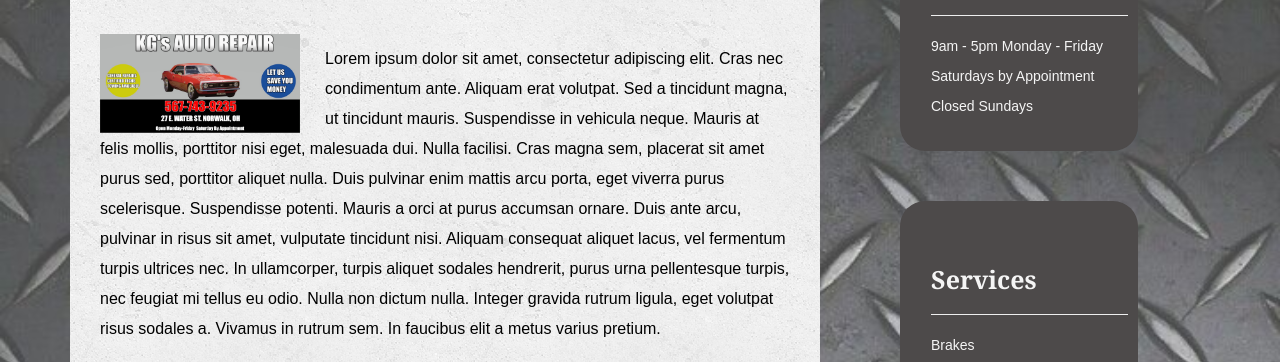
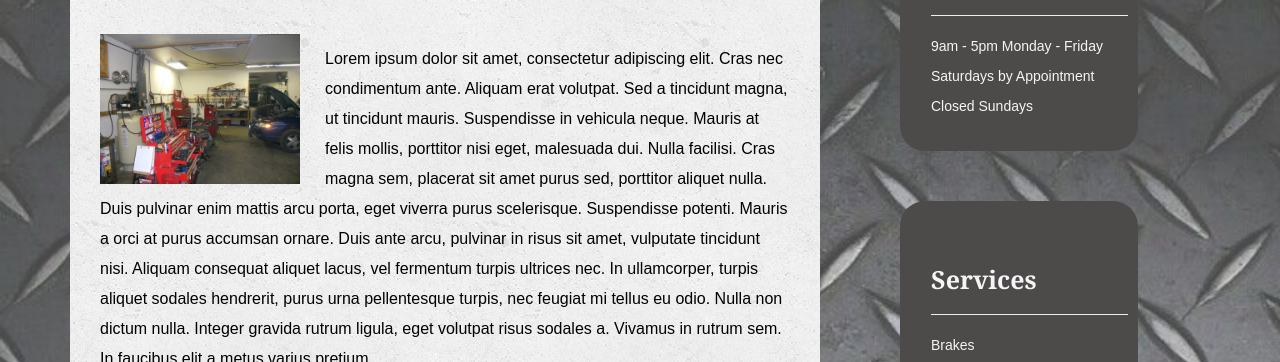
Before and after one commit to matheny130/KGsAuto, a plain HTML site: page autorepair.html in a window 1280 px wide. Shown: the part 436-798 px from the top of the page. Drawn offline with nearby package versions, Linux system fonts and the light colour scheme.

Commit message:
added shop pic to repair page

```diff
--- a/autorepair.html
+++ b/autorepair.html
@@ -57,7 +57,7 @@
                         <article class="about-us-content">
                           <h1 class="about-us-header">Auto Repair Services</h1>
                           <hr class="about-us-hr">
-                          <img src="assets/images/kgad.jpg" alt="" id="auth-image">
+                          <img src="assets/images/shop1.jpg" alt="" id="auth-image">
                           <p>Lorem ipsum dolor sit amet, consectetur adipiscing elit. Cras nec condimentum ante. Aliquam erat volutpat. Sed a
                             tincidunt magna, ut tincidunt mauris. Suspendisse in vehicula neque. Mauris at felis mollis, porttitor nisi eget,
                             malesuada dui. Nulla facilisi. Cras magna sem, placerat sit amet purus sed, porttitor aliquet nulla. Duis pulvinar
```
